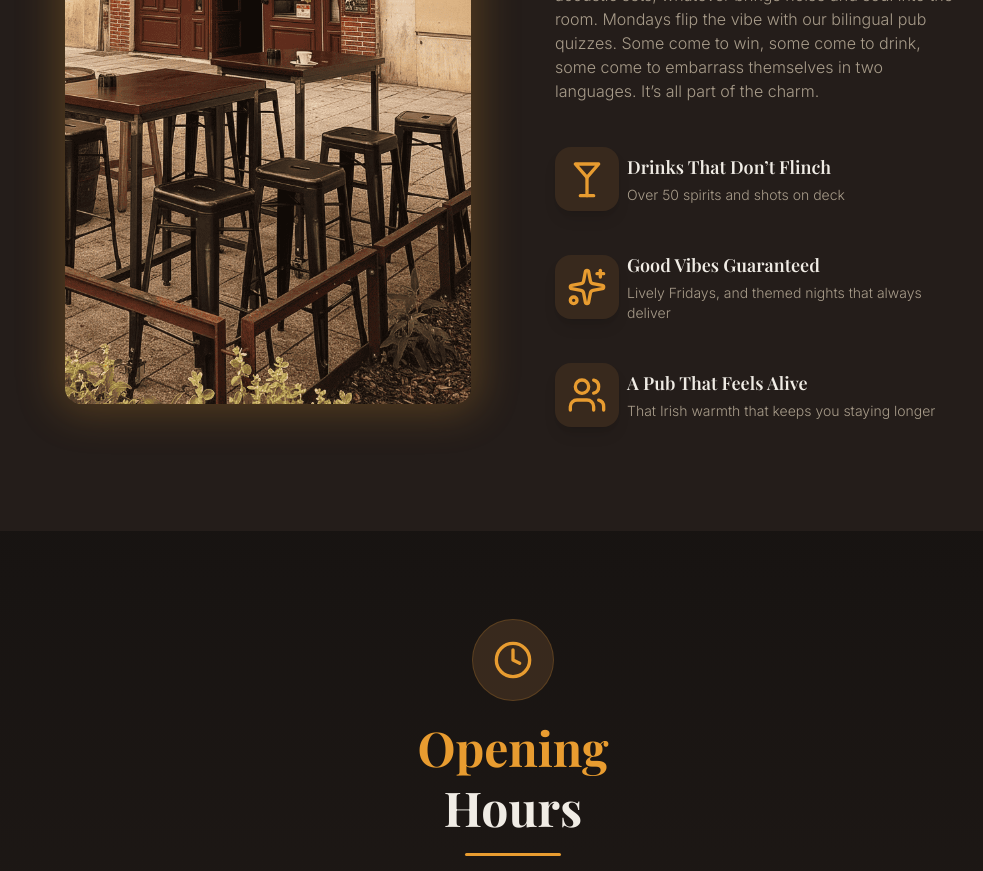
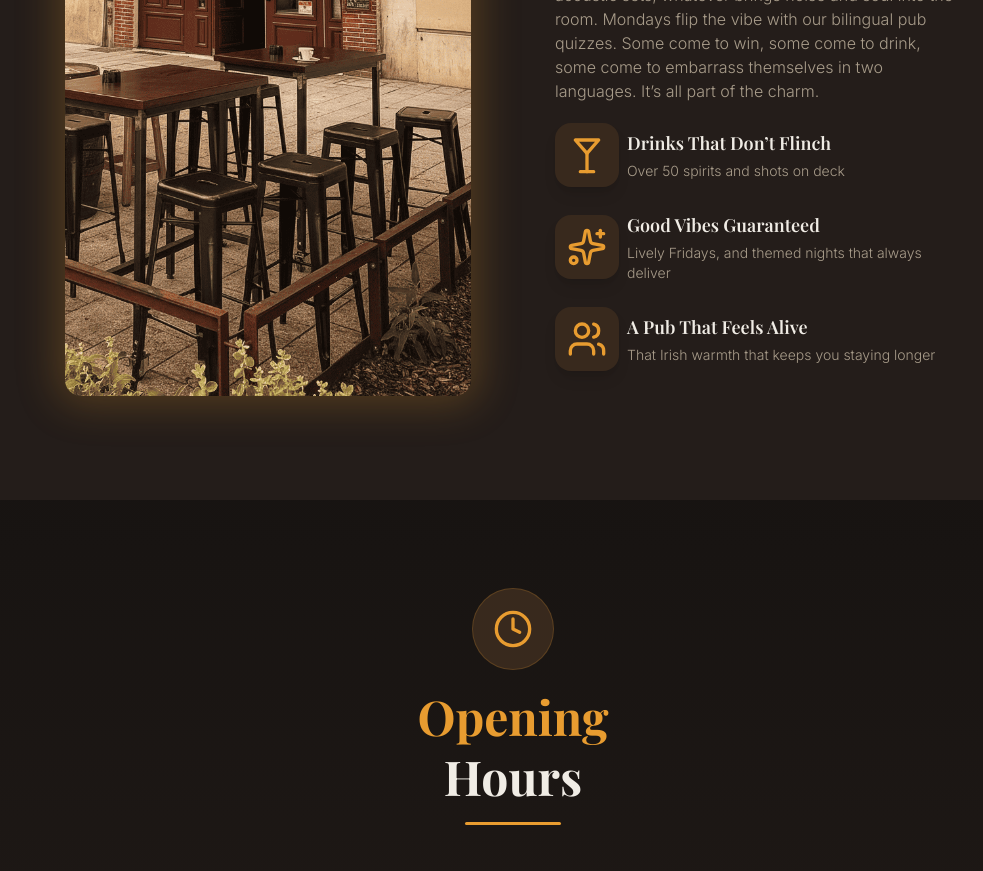
Before and after one commit to shrpz0/TheThirstyMonk, a React (Vite) app: page / in a window 1280 px wide. Shown: the part 1180-2051 px from the top of the page, without its empty margins (127-1110 px from the left). Built offline with nearby package versions, Linux system fonts and the light colour scheme.

Commit message:
Tweaks for big screens v2

```diff
--- a/src/components/About.jsx
+++ b/src/components/About.jsx
@@ -23,7 +23,7 @@
               </div>)}
               <p className='text-[#a89c8a] text-md xl:text-lg'>{t("aboutParagraph")}</p>
               <p className='text-[#a89c8a] text-md'>{t("aboutParagraph2")}</p>
-              <div className='flex flex-col gap-5 xl:gap-10 xl:mt-6'>
+              <div className='flex flex-col gap-5 xl:gap-6 2xl:mt-6'>
                   <div className='flex flex-row gap-2 items-center hover:translate-x-2 transition-all duration-300 group'>
                       <div className="w-16  aspect-square rounded-2xl bg-[#38291d] grid place-items-center overflow-hidden shadow-lg text-[#e89c30] group-hover:text-[#38291d] group-hover:bg-[#e89c30] transition-all duration-300">
                           <Martini size={40} />
```
